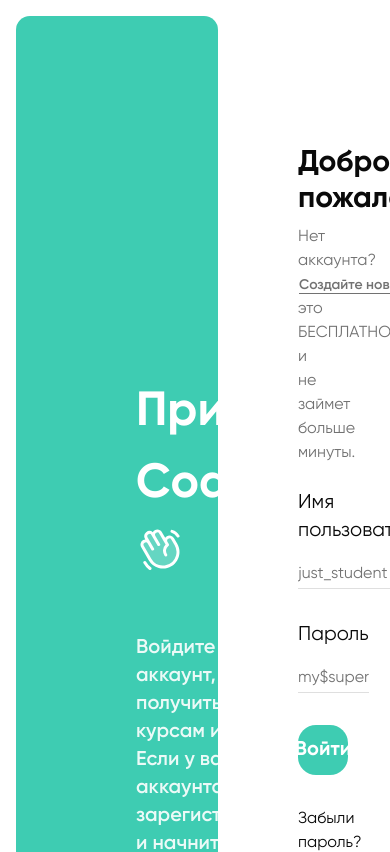
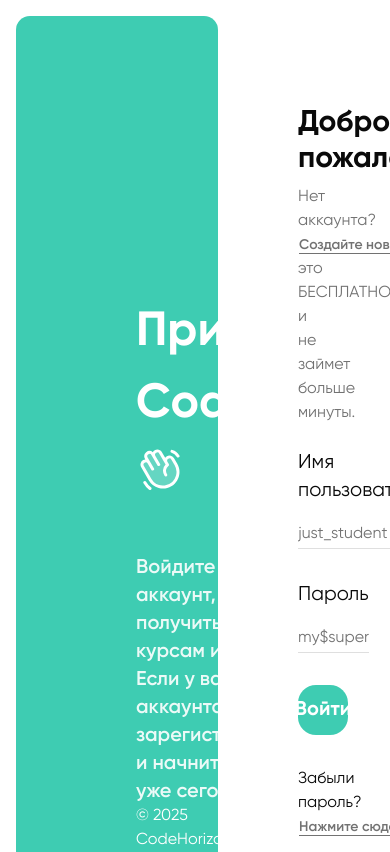
Before and after one commit to makkenzo/codehorizon-web, a Next.js app: page /sign-in in a window 390 px wide. Shown: the top 852 px of the page. Built offline with nearby package versions, Linux system fonts and the light colour scheme.

Commit message:
Adjusts sign-in page layout and styling
Improves the visual presentation of the sign-in page by repositioning elements and enhancing responsiveness for larger screens.  Also updates font styles and refines the overall design for better user experience.

```diff
--- a/src/app/(auth)/sign-in/page.tsx
+++ b/src/app/(auth)/sign-in/page.tsx
@@ -51,7 +51,7 @@ const SignInPage = () => {
     return (
         <div className="grid grid-cols-5 h-screen ">
             <div className="bg-primary col-span-3 m-4 rounded-md">
-                <div className="flex flex-col h-full justify-between pt-80 px-30 pb-10">
+                <div className="flex flex-col h-full justify-between pt-60 px-30 pb-10">
                     <div className="flex flex-col gap-10">
                         <BoxReveal duration={0.5} boxColor="#fff">
                             <Logo showText={false} size={120} />
@@ -66,19 +66,21 @@ const SignInPage = () => {
                                 </span>
                             </h1>
                         </BoxReveal>
-                        <BoxReveal duration={0.5} boxColor="#fff">
-                            <p className="text-xl text-white/90 font-semibold">
-                                Войдите в свой аккаунт, чтобы получить доступ к курсам и тестам. Если у вас нет
-                                аккаунта, зарегистрируйтесь и начните учёбу уже сегодня!
-                            </p>
-                        </BoxReveal>
+                        <div className="max-w-2/3">
+                            <BoxReveal duration={0.5} boxColor="#fff">
+                                <p className="text-xl text-white/90 font-semibold ">
+                                    Войдите в свой аккаунт, чтобы получить доступ к курсам и тестам. Если у вас нет
+                                    аккаунта, зарегистрируйтесь и начните учёбу уже сегодня!
+                                </p>
+                            </BoxReveal>
+                        </div>
                     </div>
                     <BoxReveal duration={0.5} boxColor="#fff">
                         <p className="text-white">© {new Date().getFullYear()} CodeHorizon. Все права защищены.</p>
                     </BoxReveal>
                 </div>
             </div>
-            <div className="col-span-2 justify-center flex flex-col gap-6 pl-16 pr-20">
+            <div className="col-span-2 justify-center flex flex-col gap-6 3xl:pl-36 3xl:pr-40 pl-16 pr-20">
                 <div className="flex flex-col gap-2">
                     <BlurFade delay={ANIMATION_DELAYS.WELCOME}>
                         <h2 className="text-3xl font-bold">Добро пожаловать!</h2>
--- a/src/app/globals.css
+++ b/src/app/globals.css
@@ -215,6 +215,9 @@
 
     --text-lg: 1rem;
     --shadow-sm: 0 0 8px 0 rgba(0, 0, 0, 0.06);
+
+    --breakpoint-3xl: 120rem;
+    --breakpoint-4xl: 140rem;
 }
 
 @layer base {
```
